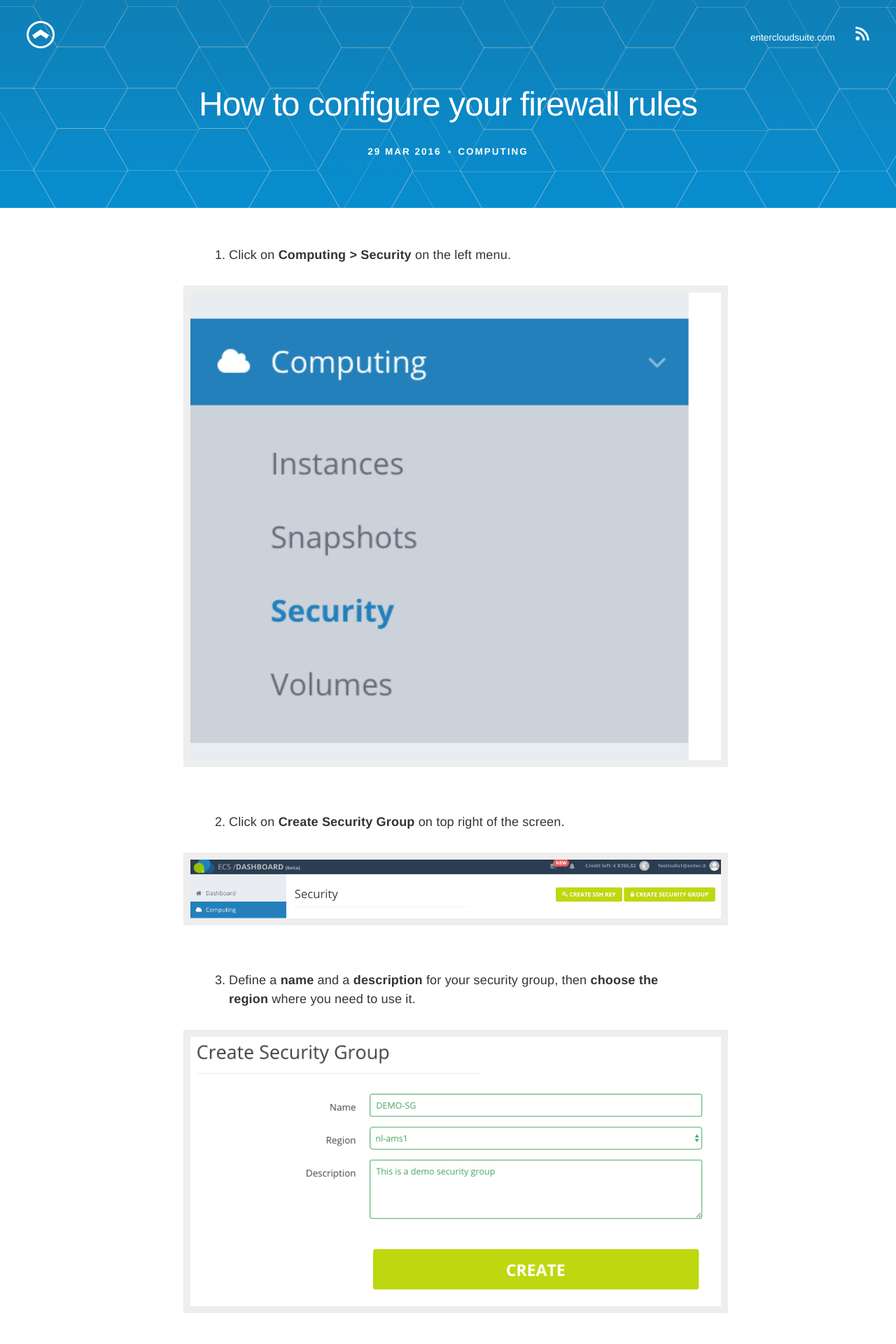
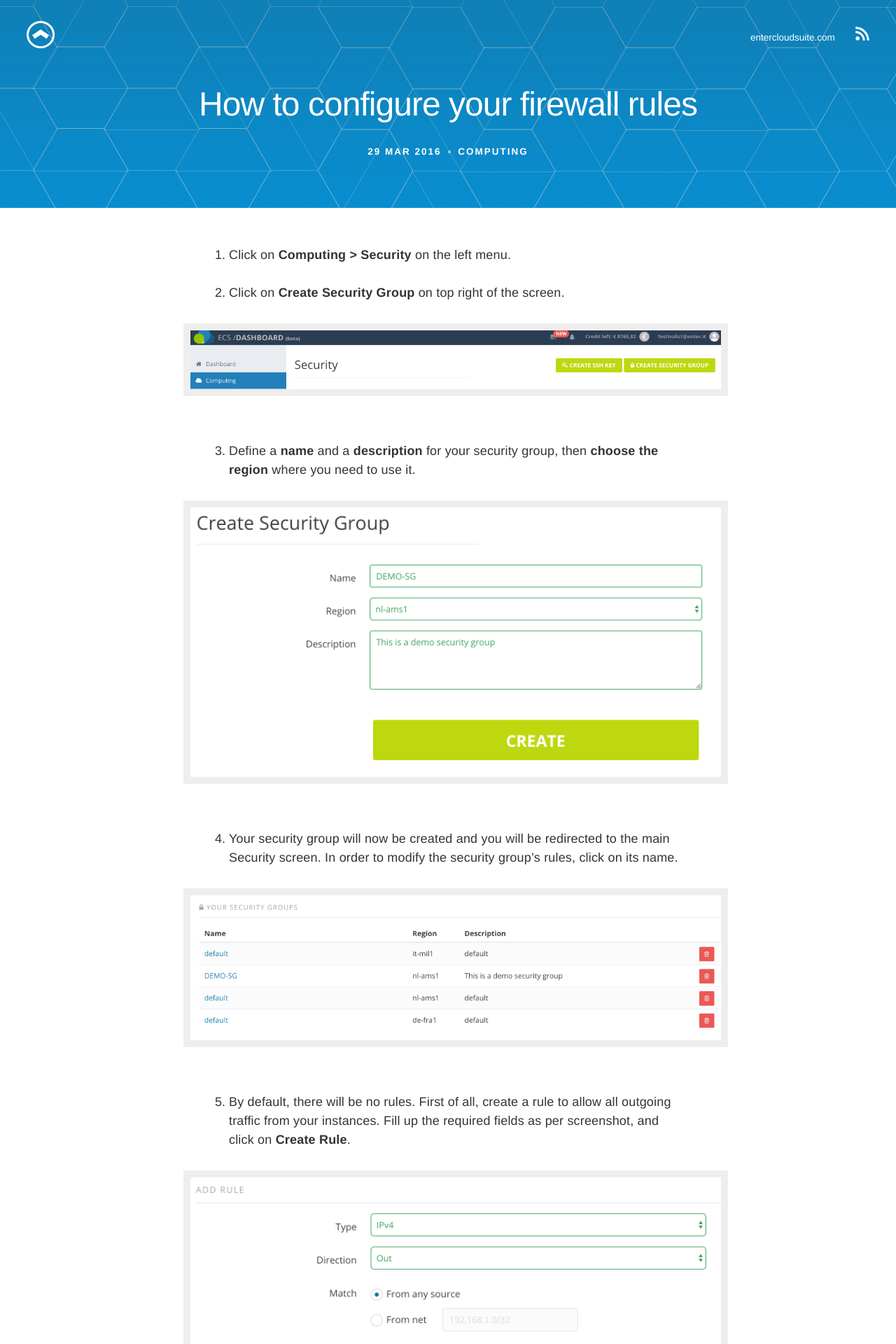
Before and after one commit to entercloudsuite/entercloudsuite.github.io, a Jekyll site: the page built from _posts/2016-03-31-how-to-configure-your-firewall-rules.markdown, in a window 1280 px wide. Shown: the top 1920 px of the page at 70% size. Built offline with Jekyll 4.4.1, drawn with Linux system fonts in a browser that asks for light colours; nearby versions of some CDN libraries; some web fonts are replaced.

Commit message:
post fix

```diff
--- a/_posts/2016-03-31-how-to-configure-your-firewall-rules.markdown
+++ b/_posts/2016-03-31-how-to-configure-your-firewall-rules.markdown
@@ -15,7 +15,6 @@
 ---
 
 1. Click on **Computing > Security** on the left menu.
-<img class="responsive-guide-img" src="{{ site.baseurl_posts_img }}ecs-computing-firewall-01.png">
 
 2. Click on **Create Security Group** on top right of the screen.
 <img class="responsive-guide-img" src="{{ site.baseurl_posts_img }}ecs-computing-firewall-02.png">
```
